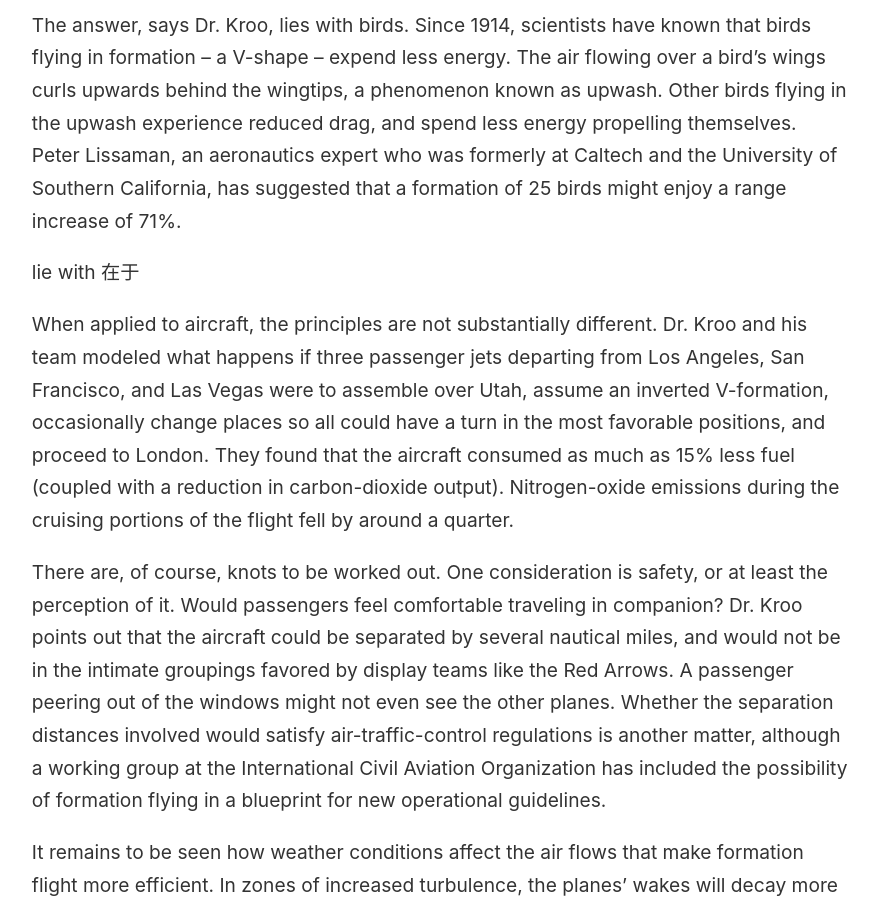
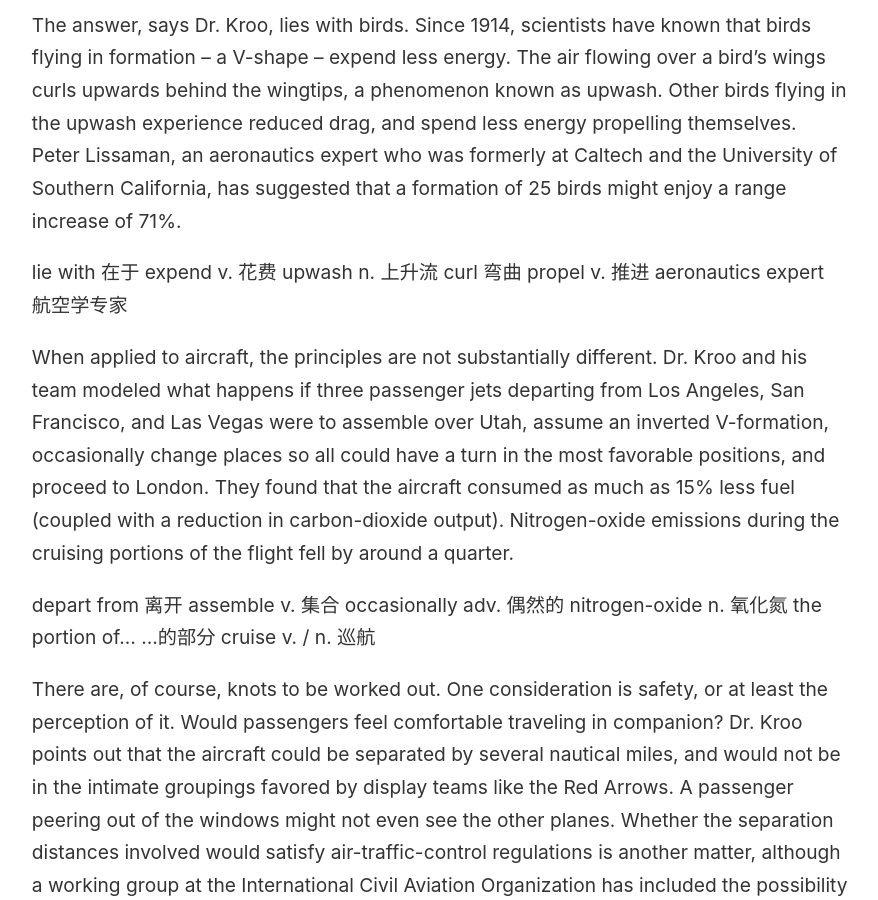
Before and after one commit to wingowen/digital-garden-jekyll, a Jekyll site: the page built from _notes/2010.md, in a window 1280 px wide and 900 px high, scrolled down 7389 px. Shown: the whole window, without its empty margins (45-923 px from the left). Built offline with Jekyll 4.4.1, drawn with Linux system fonts in a browser that asks for light colours.

Commit message:
vault backup: 2024-05-24 17:23:55

```diff
--- a/_notes/2010.md
+++ b/_notes/2010.md
@@ -106,9 +106,11 @@ Boeing 波音 Airbus 空客 trumpet v. 吹嘘 naturalistic approach 自然的方
 
 The answer, says Dr. Kroo, lies with birds. Since 1914, scientists have known that birds flying in formation – a V-shape – expend less energy. The air flowing over a bird’s wings curls upwards behind the wingtips, a phenomenon known as upwash. Other birds flying in the upwash experience reduced drag, and spend less energy propelling themselves. Peter Lissaman, an aeronautics expert who was formerly at Caltech and the University of Southern California, has suggested that a formation of 25 birds might enjoy a range increase of 71%.
 
-lie with 在于
+lie with 在于 expend v. 花费 upwash n. 上升流 curl 弯曲 propel v. 推进 aeronautics expert 航空学专家
 
 When applied to aircraft, the principles are not substantially different. Dr. Kroo and his team modeled what happens if three passenger jets departing from Los Angeles, San Francisco, and Las Vegas were to assemble over Utah, assume an inverted V-formation, occasionally change places so all could have a turn in the most favorable positions, and proceed to London. They found that the aircraft consumed as much as 15% less fuel (coupled with a reduction in carbon-dioxide output). Nitrogen-oxide emissions during the cruising portions of the flight fell by around a quarter.
+
+depart from 离开 assemble v. 集合 occasionally adv. 偶然的 nitrogen-oxide n. 氧化氮 the portion of... ...的部分 cruise v. / n. 巡航
 
 There are, of course, knots to be worked out. One consideration is safety, or at least the perception of it. Would passengers feel comfortable traveling in companion? Dr. Kroo points out that the aircraft could be separated by several nautical miles, and would not be in the intimate groupings favored by display teams like the Red Arrows. A passenger peering out of the windows might not even see the other planes. Whether the separation distances involved would satisfy air-traffic-control regulations is another matter, although a working group at the International Civil Aviation Organization has included the possibility of formation flying in a blueprint for new operational guidelines.
 
```
Also changed, not shown: _pages/index.md (+2 -0 lines).
